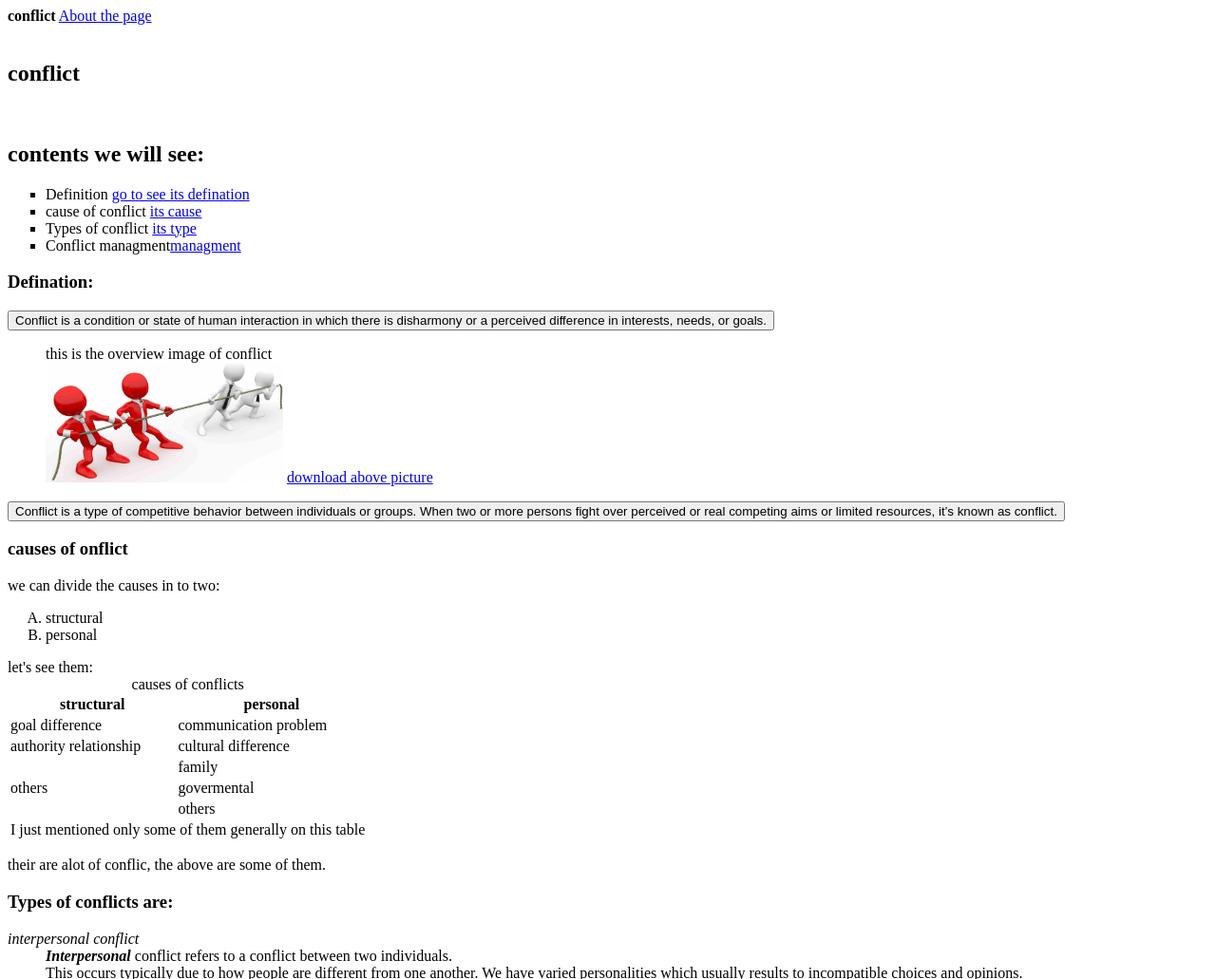
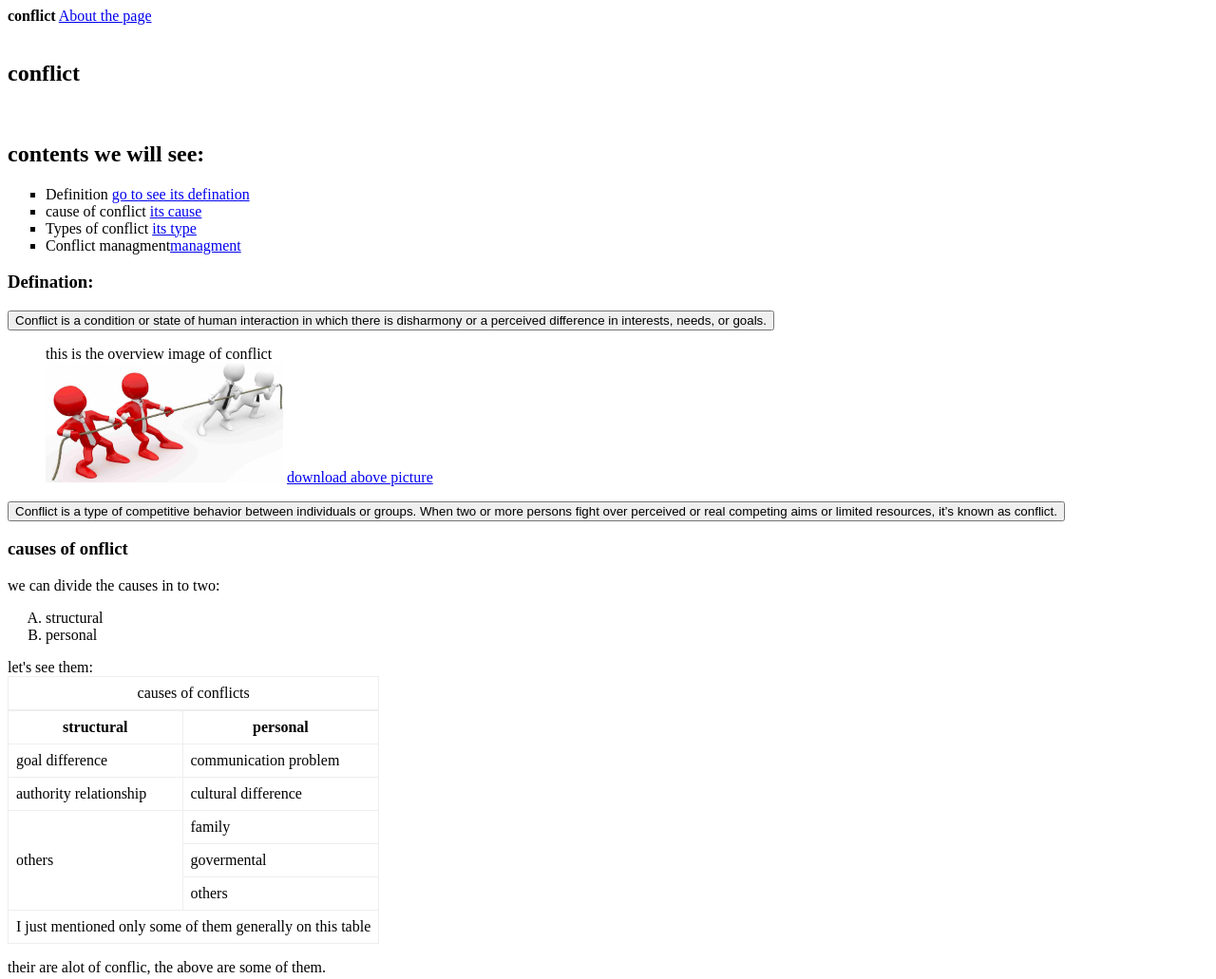
Before and after one commit to Han511/HTML-CSS-JS, a plain HTML site: page HTML-CSS COURSE/HTML.html in a window 1280 px wide. Shown: the top 1031 px of the page at 95% size. Drawn offline with Linux system fonts and the light colour scheme.

Commit message:
Update HTML.html

```diff
--- a/HTML-CSS COURSE/HTML.html
+++ b/HTML-CSS COURSE/HTML.html
@@ -14,6 +14,8 @@
     />
     <!--<meta http-equiv="Content-Type" content="text/html;" />-->
     <title>Essay of Conflict</title>
+    <link rel="stylesheet" href="html.css" />
+    <link rel="icon" href="html.JPG" type="image/x-icon" />
   </head>
   <body>
     <header>
```
